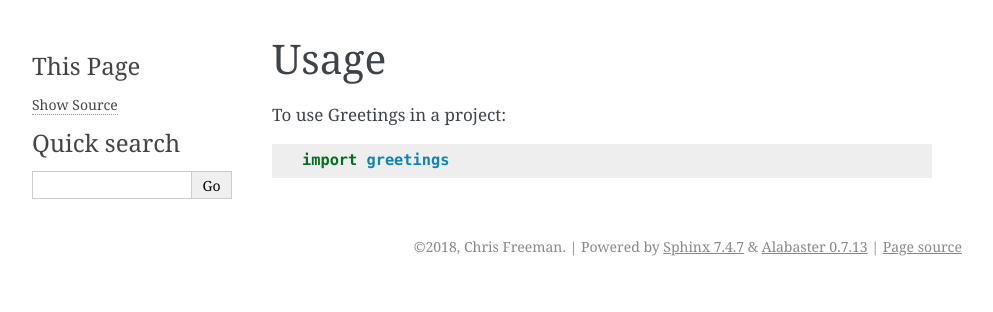
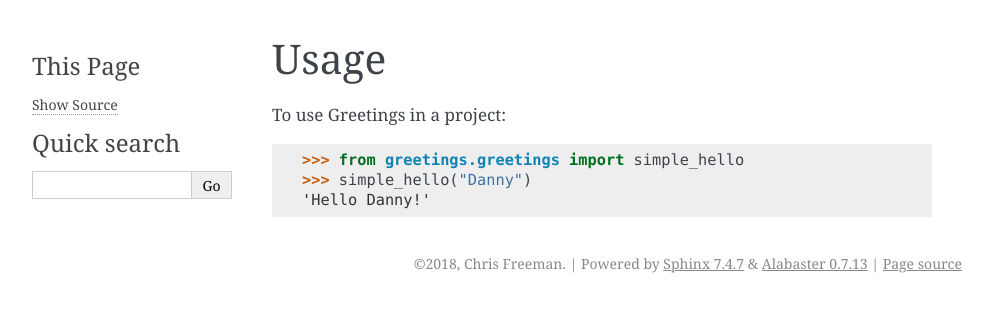
Before and after one commit to ChrisFreeman/greetings, a Sphinx documentation site: the page built from docs/usage.rst, in a window 1280 px wide. Shown: the top 312 px of the page, without its empty margins (148-1141 px from the left). Built offline with Sphinx 7.4.7, drawn with Linux system fonts in a browser that asks for light colours.

Commit message:
Updated usage documentation with more details

```diff
--- a/docs/usage.rst
+++ b/docs/usage.rst
@@ -4,4 +4,6 @@ Usage
 
 To use Greetings in a project::
 
-    import greetings
+    >>> from greetings.greetings import simple_hello
+    >>> simple_hello("Danny")
+    'Hello Danny!'
```
